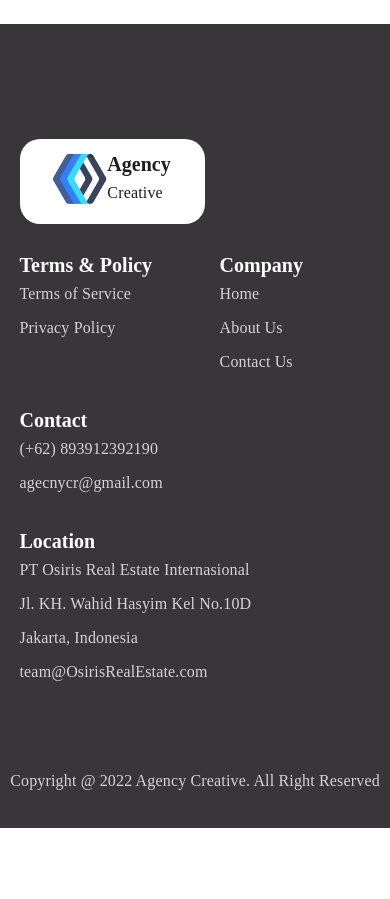
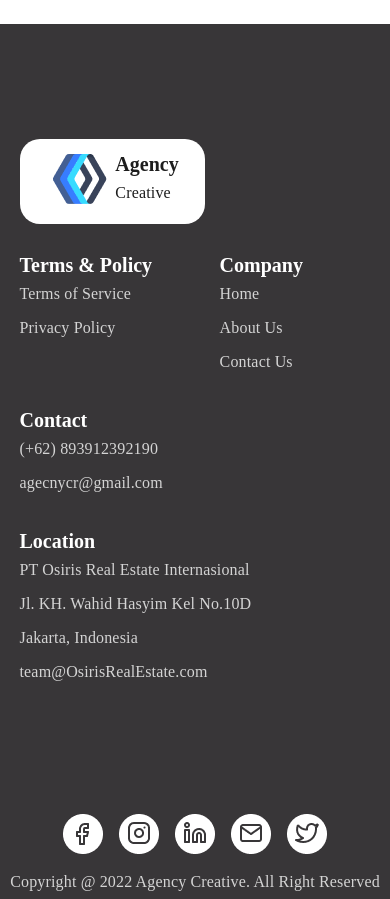
Before and after one commit to Avinash361/HTML-test-10-2-2023, a plain HTML site: page index.html in a window 390 px wide. Shown: the part 7020-7919 px from the top of the page. Before the commit the page ends 7848 px from the top, so only its background shows below. Drawn offline with Linux system fonts and the light colour scheme; files whose address does not match are found by name.

Commit message:
responsive pt-3

```diff
--- a/index.html
+++ b/index.html
@@ -66,12 +66,13 @@
                         <img src="assets/Ellipse 50.png" alt="User photo">
                     </div>
                     <div class="user-info">
-                        <div >Bill Adams</div>
+                        <div>Bill Adams</div>
                         <div class="user-designation">Creative Manager</div>
                     </div>
                 </div>
                 <div class="user-detail">
-                   <p>“ This team is really the best in its field,I don't regret working with them, and will come back again thanks “</p>
+                    <p>“ This team is really the best in its field,I don't regret working with them, and will come back
+                        again thanks “</p>
                 </div>
             </div>
         </div>
@@ -239,13 +240,11 @@
             <div class="grid-container">
                 <div class="grid-item item-1">
                     <section class="logo">
-                        <div class="row-1">
-                            <div class="logo-name">
-                                <div><img src="assets/logo.png" alt="logo"></div>
-                                <div>
-                                    <h3>Agency</h3>
-                                    <p>Creative</p>
-                                </div>
+                        <div class="logo-name">
+                            <div><img src="assets/logo.png" alt="logo"></div>
+                            <div>
+                                <h3>Agency</h3>
+                                <p>Creative</p>
                             </div>
                         </div>
                     </section>
@@ -276,6 +275,13 @@
             </div>
         </div>
         <div class="row-2">
+            <img src="assets/facebook.png" alt="facebook">
+            <img src="assets/instagram.png" alt="instagram">
+            <img src="assets/linkedin.png" alt="linkedin">
+            <img src="assets/gmail.png" alt="gmail">
+            <img src="assets/twitter.png" alt="twitter">
+        </div>
+        <div class="row-2">
             <p>Copyright @ 2022 Agency Creative. All Right Reserved</p>
         </div>
     </footer>
--- a/style.css
+++ b/style.css
@@ -673,6 +673,7 @@ footer p {
 
 footer .row-1 {
     width: 90%;
+    margin-bottom: 100px;
 }
 
 footer .grid-container {
@@ -687,7 +688,10 @@ footer .row-2 {
     display: flex;
     justify-content: center;
     align-items: center;
-    padding: 60px 0px 30px;
+    padding: 10px 0px 0px;
+}
+footer img{
+    margin: 0px 8px;
 }
 
 
```
Also changed, not shown: assets/facebook.png (added), assets/gmail.png (added), assets/instagram.png (added), assets/linkedin.png (added), assets/twitter.png (added).
